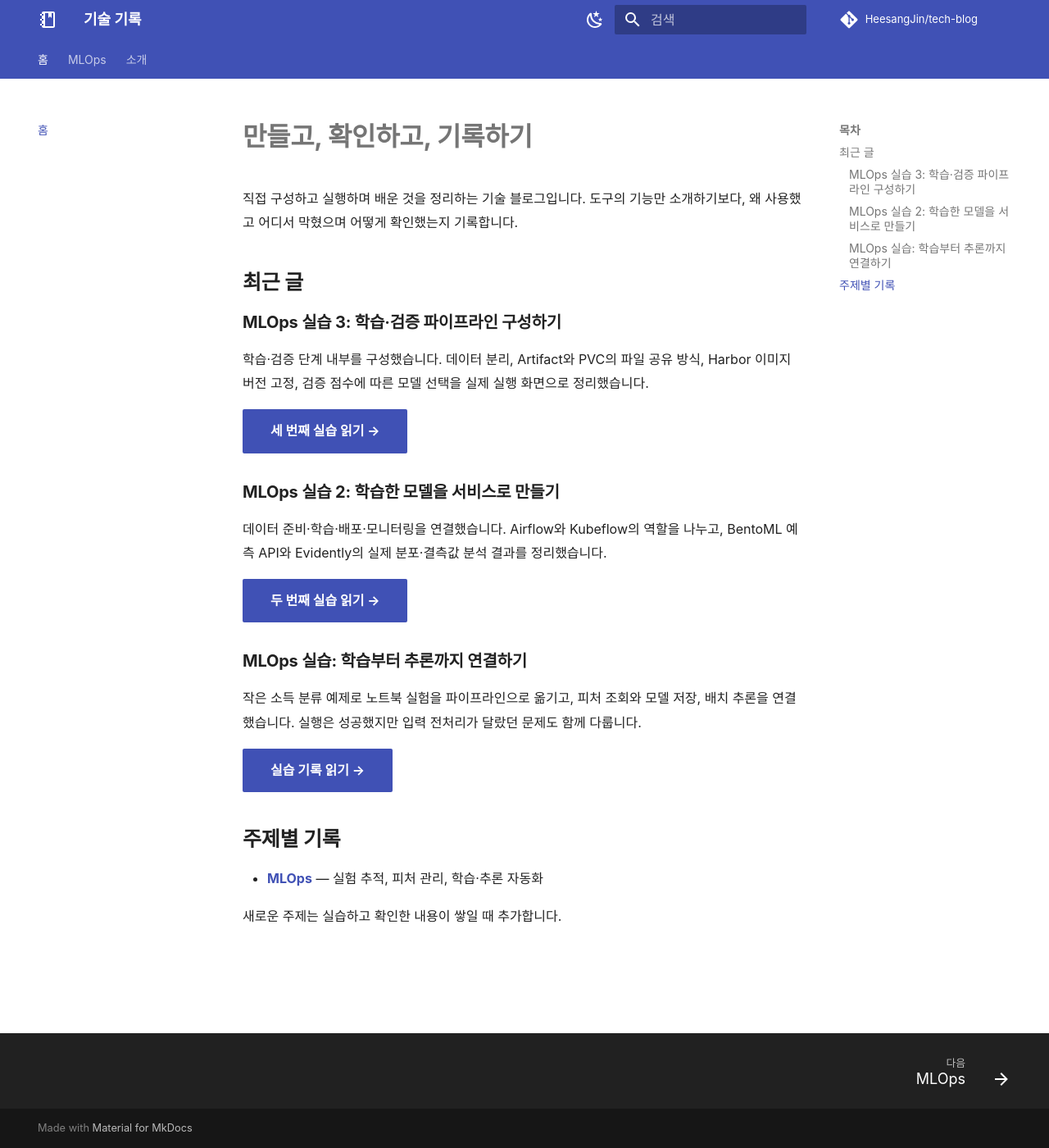
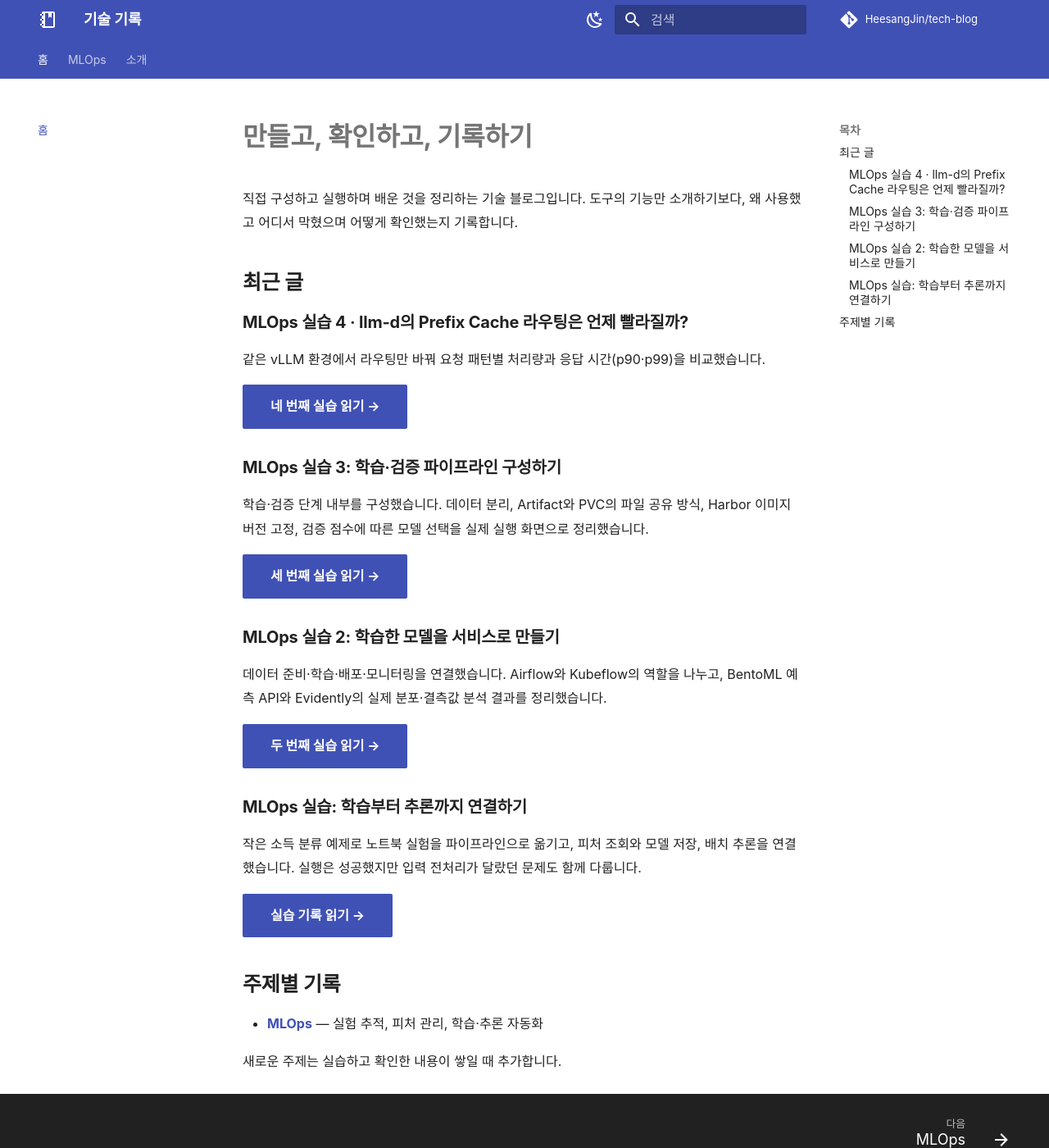
Before and after one commit to HeesangJin/tech-blog, an MkDocs documentation site: the page built from docs/index.md, in a window 1280 px wide and 1400 px high. Shown: the whole window at 82% size. Built offline with MkDocs 1.6.1 and Material for MkDocs 9.7.7, drawn with Linux system fonts in a browser that asks for light colours; comment, search, counter and statistics services are not loaded.

Commit message:
Publish llm-d prefix cache routing benchmark

```diff
--- a/docs/index.md
+++ b/docs/index.md
@@ -4,6 +4,12 @@
 도구의 기능만 소개하기보다, 왜 사용했고 어디서 막혔으며 어떻게 확인했는지 기록합니다.
 
 ## 최근 글
+
+### MLOps 실습 4 · llm-d의 Prefix Cache 라우팅은 언제 빨라질까?
+
+같은 vLLM 환경에서 라우팅만 바꿔 요청 패턴별 처리량과 응답 시간(p90·p99)을 비교했습니다.
+
+[네 번째 실습 읽기 →](mlops/llm-d-prefix-cache-routing.md){ .md-button .md-button--primary }
 
 ### MLOps 실습 3: 학습·검증 파이프라인 구성하기
 
--- a/docs/stylesheets/extra.css
+++ b/docs/stylesheets/extra.css
@@ -14,3 +14,58 @@
 
 /* Keep evidence compact; the image link opens the original. */
 .md-typeset .lab-shot img { max-height: 420px; width: auto; object-fit: contain; }
+
+.md-typeset .routing-chart { text-align: left; }
+.routing-panels {
+  display: grid;
+  grid-template-columns: repeat(3, minmax(0, 1fr));
+  gap: 1rem;
+}
+.md-typeset .routing-panels h3 { margin: .7rem 0 .3rem; }
+.routing-axis, .routing-label {
+  display: flex;
+  justify-content: space-between;
+  gap: .3rem;
+  font-size: .67rem;
+}
+.routing-label { margin-top: .35rem; }
+.routing-label span:last-child { white-space: nowrap; }
+.routing-track {
+  position: relative;
+  height: .5rem;
+  background: var(--md-default-fg-color--lightest);
+}
+.routing-track::before {
+  position: absolute;
+  left: 50%;
+  height: 100%;
+  border-left: 1px solid var(--md-default-fg-color--light);
+  content: "";
+}
+.routing-bar { position: absolute; height: 100%; }
+.routing-bar.better { background: #168575; }
+.routing-bar.worse { background: #c4503a; }
+@media (max-width: 900px) {
+  .routing-panels { grid-template-columns: 1fr; }
+}
+
+.md-typeset .routing-diagram { text-align: left; }
+.routing-lane {
+  padding: .6rem .8rem;
+  margin: .6rem 0;
+  border: 1px solid var(--md-default-fg-color--lightest);
+  border-radius: .4rem;
+}
+.routing-flow {
+  display: flex;
+  flex-wrap: wrap;
+  align-items: center;
+  gap: .35rem;
+  margin: .35rem 0;
+  font-size: .72rem;
+}
+.routing-flow span {
+  padding: .2rem .45rem;
+  background: var(--md-default-fg-color--lightest);
+  border-radius: .25rem;
+}
--- a/mkdocs.yml
+++ b/mkdocs.yml
@@ -48,6 +48,7 @@ nav:
       - "MLOps 실습: 학습부터 추론까지 연결하기": mlops/azure-mlops-lab.md
       - "MLOps 실습 2: 학습한 모델을 서비스로 만들기": mlops/model-serving-monitoring.md
       - "MLOps 실습 3: 학습·검증 파이프라인 구성하기": mlops/data-training-registry.md
+      - "MLOps 실습 4 · llm-d의 Prefix Cache 라우팅은 언제 빨라질까?": mlops/llm-d-prefix-cache-routing.md
   - 소개: about.md
 
 markdown_extensions:
```
Also changed, not shown: docs/mlops/index.md (+4 -0 lines), docs/mlops/llm-d-prefix-cache-routing.md (added, +155 -0 lines).
